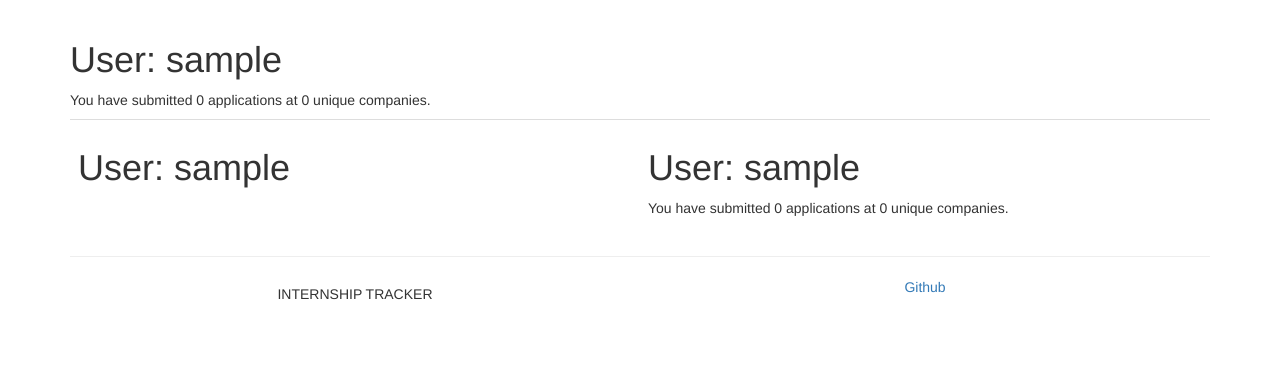
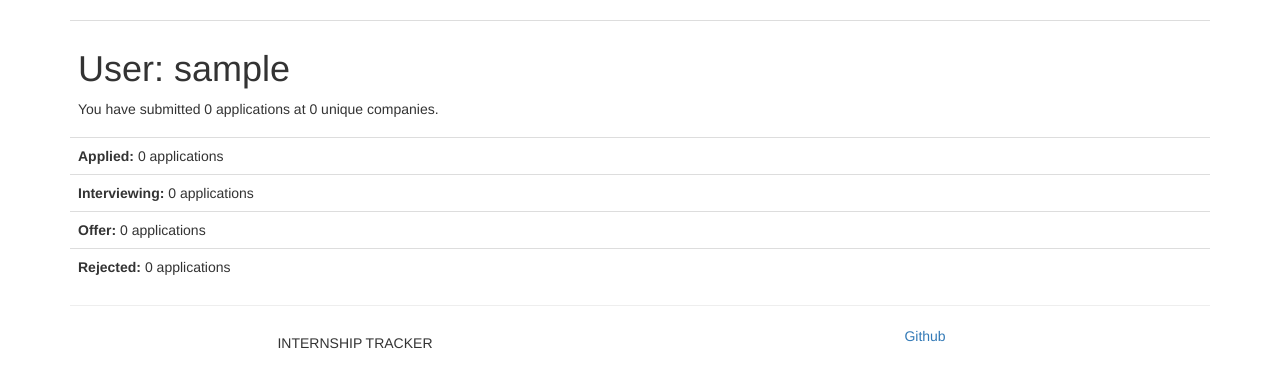
Before and after one commit to rachitpareek/jobSearch, a Flask app: page /analytics in a window 1280 px wide. Shown: the part 52-440 px from the top of the page. Run offline with Flask 2, Linux system fonts and the light colour scheme; the visitor is signed in with stand-in values (Sample User, id 1); data comes from the database, SQL or seed files in the repository; data that the repository does not hold is empty; some libraries are stand-ins or nearby versions.

Commit message:
finished everything but sankey generation, updating apps, and cleaning

```diff
--- a/application/forms.py
+++ b/application/forms.py
@@ -54,6 +54,6 @@ class ApplicationForm(FlaskForm):
         DataRequired(), Length(min=1, max=140)])
     status = SelectField(
         'Application Status',
-        choices=[('Applied', 'Applied'), ('Rejected', 'Rejected'), ('Interviewing', 'Interviewing'), ('Offer', 'Offer')]
+        choices=[('Applied', 'Applied'), ('Interviewing', 'Interviewing'), ('Offer', 'Offer'), ('Rejected', 'Rejected')]
     )
     submit = SubmitField('Submit')
--- a/application/models.py
+++ b/application/models.py
@@ -42,4 +42,4 @@ class Application(db.Model):
     user_id = db.Column(db.Integer, db.ForeignKey('user.id'))
 
     def __repr__(self):
-        return '<Application {}>'.format(self.position)
+        return '<Application for {} at {}>'.format(self.position, self.company)
--- a/application/routes.py
+++ b/application/routes.py
@@ -41,7 +41,7 @@ def tracking():
         input_app = Application(company=form.company.data.strip(), position=form.position.data.strip(), status=form.status.data, applier=current_user)
         db.session.add(input_app)
         db.session.commit()
-        flash('You have inputted a new application for a role at' + form.company.data.strip() + '!')
+        flash('You have inputted a new application for a role at ' + form.company.data.strip() + '!')
         return redirect(url_for('tracking'))
     return render_template("tracking.html", title='Tracking', form=form)
 
@@ -98,11 +98,11 @@ def application(app_id):
 @login_required
 def analytics():
     page = request.args.get('page', 1, type=int)
-    apps = current_user.positions_applied_to().paginate(
-        page, app.config['APPS_PER_PAGE'], False)
-    companies = set([app.company for app in apps.items])
-    print(companies)
-    next_url = url_for('dashboard', page=apps.next_num) if apps.has_next else None
-    prev_url = url_for('dashboard', page=apps.prev_num) if apps.has_prev else None
+    apps = list(current_user.positions_applied_to())
+    companies = set([app.company for app in apps])
+    data = [len([app for app in apps if app.status == "Applied"]),
+            len([app for app in apps if app.status == "Interviewing"]),
+            len([app for app in apps if app.status == "Offer"]),
+            len([app for app in apps if app.status == "Rejected"])]
     return render_template('analytics.html', title='Home', user=current_user,
-                           apps=apps.items, companies=companies)
+                           apps=apps, companies=companies, data=data)
--- a/application/templates/analytics.html
+++ b/application/templates/analytics.html
@@ -1,18 +1,30 @@
 {% extends "base.html" %} {% block app_content %}
 <table class="table table-hover">
     <tr>
-        <h1>User: {{ user.username }}</h1>
-        <p>You have submitted {{ user.positions_applied_to().count() }} applications at {{ companies|length }} unique companies.</p>
+        <td>
+            <h1>User: {{ user.username }}</h1>
+            <p>You have submitted {{ user.positions_applied_to().count() }} {% if user.positions_applied_to().count() == 1 %}application{% else %}applications{% endif %} at {{ companies|length }} unique {% if companies|length == 1 %}company{% else %}companies{%
+                endif %}.</p>
+        </td>
     </tr>
     <tr>
-        <td class="col-md-6">
-            <h1>User: {{ user.username }}</h1>
-
+        <td>
+            <b>Applied:</b> {{ data[0] }} {% if data[0] == 1 %}application{% else %}applications{% endif %}
         </td>
-        <td class="col-md-6">
-            <h1>User: {{ user.username }}</h1>
-            <p>You have submitted {{ user.positions_applied_to().count() }} applications at {{ companies|length }} unique companies.</p>
-
+    </tr>
+    <tr>
+        <td>
+            <b>Interviewing:</b> {{ data[1] }} {% if data[1] == 1 %}application{% else %}applications{% endif %}
+        </td>
+    </tr>
+    <tr>
+        <td>
+            <b>Offer:</b> {{ data[1] }} {% if data[2] == 1 %}application{% else %}applications{% endif %}
+        </td>
+    </tr>
+    <tr>
+        <td>
+            <b>Rejected:</b> {{ data[1] }} {% if data[3] == 1 %}application{% else %}applications{% endif %}
         </td>
     </tr>
 </table>
--- a/application/templates/dashboard.html
+++ b/application/templates/dashboard.html
@@ -2,7 +2,9 @@
 <h1>Hi, {{ current_user.username }}! View your recent applications here</h1>
 <br/>
 <h5>Visit the <a href="{{ url_for('tracking') }}"><b>tracking</b></a> tab to track a new application.</h5>
-{% for app in apps %} {% include '_app.html' %} {% endfor %}
+{% if apps|length == 0 %}
+<p>You have not inputted any applications yet!</p>
+{% endif %} {% for app in apps %} {% include '_app.html' %} {% endfor %} {% if apps|length != 0 %}
 <nav aria-label="...">
     <ul class="pager">
         <li class="previous{% if not prev_url %} disabled{% endif %}">
@@ -17,4 +19,4 @@
         </li>
     </ul>
 </nav>
-{% endblock %}
+{% endif %} {% endblock %}
--- a/config.py
+++ b/config.py
@@ -5,4 +5,4 @@ class Config(object):
     SECRET_KEY = os.environ.get('SECRET_KEY') or 'you-will-never-guess'
     SQLALCHEMY_DATABASE_URI = os.environ.get('DATABASE_URL') or 'sqlite:///' + os.path.join(basedir, 'app.db')
     SQLALCHEMY_TRACK_MODIFICATIONS = False
-    APPS_PER_PAGE = 3
+    APPS_PER_PAGE = 10
```
Also changed, not shown: application/templates/_app.html (+6 -4 lines).
